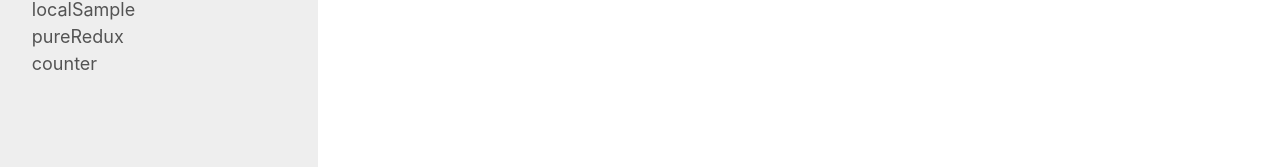
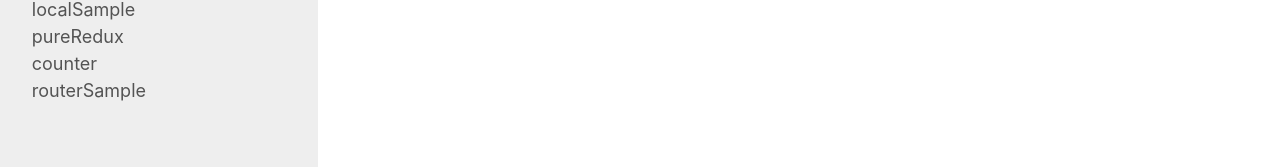
Before and after one commit to Michael2013518/michael-react, a React (Create React App) app: page / in a window 1280 px wide. Shown: the part 269-436 px from the top of the page. Built offline with nearby package versions, Linux system fonts and the light colour scheme.

Commit message:
import router component

```diff
--- a/src/index.js
+++ b/src/index.js
@@ -14,6 +14,7 @@ import AdvancedTabSelector from './c06/AdvancedTabSelector'
 import LocaleSample from './c07/LocaleSample';
 import PureRedux from './c11/PureRedux';
 import Counter from './c12/Counter'
+import RouterSample from './c16/RouterSample'
 // import {Button} from "antd";
 
 import "antd/dist/antd.css"
@@ -34,7 +35,8 @@ const routeMap = {
     advancedSelector: AdvancedTabSelector,
     localSample: LocaleSample,
     pureRedux: PureRedux,
-    counter: Counter
+    counter: Counter,
+    routerSample: RouterSample
 }
 
 class App extends React.PureComponent{
```
